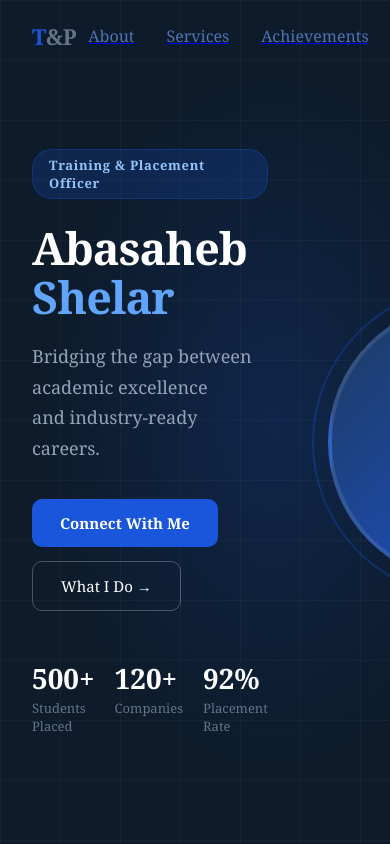
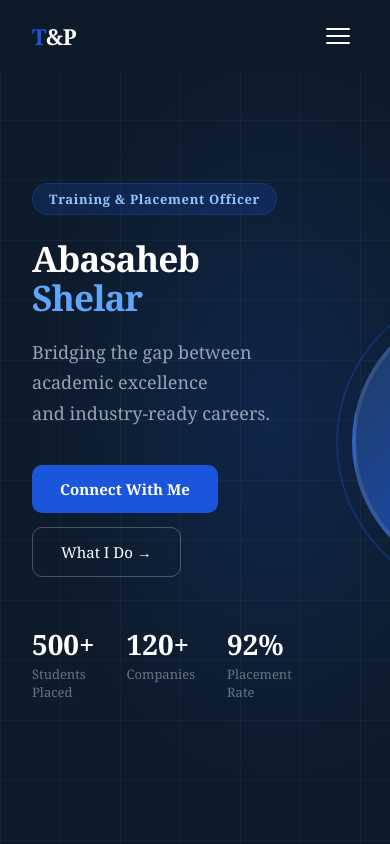
Before and after one commit to Dinesh9418/abasaheb_portfolio, a React (Vite) app: page / in a window 390 px wide. Shown: the top 844 px of the page. Built offline with nearby package versions, Linux system fonts and the light colour scheme.

Commit message:
navbar style changes

```diff
--- a/src/components/nav/Navbar.jsx
+++ b/src/components/nav/Navbar.jsx
@@ -4,10 +4,21 @@ import { styles } from "../style/Style";
 
 const NAV_LINKS = ["About", "Services", "Achievements", "Testimonials", "Contact"];
 
+function useIsMobile(breakpoint = 900) {
+  const [isMobile, setIsMobile] = useState(window.innerWidth <= breakpoint);
+  useEffect(() => {
+    const handler = () => setIsMobile(window.innerWidth <= breakpoint);
+    window.addEventListener("resize", handler);
+    return () => window.removeEventListener("resize", handler);
+  }, [breakpoint]);
+  return isMobile;
+}
+
 const Navbar = () => {
   const [menuOpen, setMenuOpen] = useState(false);
   const [scrolled, setScrolled] = useState(false);
   const [pendingScroll, setPendingScroll] = useState(null);
+  const isMobile = useIsMobile();
   const navigate = useNavigate();
   const location = useLocation();
 
@@ -17,7 +28,6 @@ const Navbar = () => {
     return () => window.removeEventListener("scroll", onScroll);
   }, []);
 
-  // ✅ Fires after navigation completes and Home has rendered
   useEffect(() => {
     if (pendingScroll && location.pathname === "/") {
       const el = document.getElementById(pendingScroll);
@@ -28,34 +38,57 @@ const Navbar = () => {
     }
   }, [location, pendingScroll]);
 
+  // Close menu on route change
+  useEffect(() => {
+    setMenuOpen(false);
+  }, [location.pathname]);
+
   const handleNavClick = (id) => {
     setMenuOpen(false);
     if (location.pathname !== "/") {
-      // On a different route — navigate first, scroll after
       setPendingScroll(id);
       navigate("/");
     } else {
-      // Already on home — just scroll
       document.getElementById(id)?.scrollIntoView({ behavior: "smooth" });
     }
   };
 
+  const navBg = scrolled
+    ? "rgba(255,255,255,0.97)"
+    : "rgba(13,27,42,0.85)";
+
+  const barColor = scrolled && !isMobile ? "#0d1b2a" : "#fff";
+
   return (
-    <div>
-      <nav style={{ ...styles.nav, ...(scrolled ? styles.navScrolled : {}) }}>
+    <nav style={{
+      ...styles.nav,
+      background: navBg,
+      backdropFilter: "blur(8px)",
+      borderBottom: scrolled ? "1px solid #e2e8f0" : "none",
+      boxShadow: scrolled ? "0 2px 20px rgba(0,0,0,0.06)" : "none",
+    }}>
       <div style={styles.navInner}>
 
+        {/* Logo */}
         <Link to="/" style={{ textDecoration: "none" }}>
-            <div style={styles.logo}>
+          <div style={{
+            ...styles.logo,
+            color: scrolled && !isMobile ? "#64748b" : "#fff"
+          }}>
             <span style={styles.logoAccent}>T</span>&P
           </div>
         </Link>
 
+        {/* Desktop links — only rendered on desktop */}
+        {!isMobile && (
           <div style={styles.navLinks}>
             {NAV_LINKS.map((l) => (
               <button
                 key={l}
-                style={styles.navLink}
+                style={{
+                  ...styles.navLink,
+                  color: scrolled ? "#5073b4" : "#cbd5e1",
+                }}
                 onClick={() => handleNavClick(l.toLowerCase())}
                 className="nav-link"
               >
@@ -70,29 +103,97 @@ const Navbar = () => {
               Get in Touch
             </button>
           </div>
+        )}
 
-          <button style={styles.menuBtn} onClick={() => setMenuOpen(!menuOpen)}>
-            <div style={{ ...styles.bar, ...(menuOpen ? styles.bar1Open : {}) }} />
-            <div style={{ ...styles.bar, ...(menuOpen ? styles.bar2Open : {}) }} />
-            <div style={{ ...styles.bar, ...(menuOpen ? styles.bar3Open : {}) }} />
+        {/* Hamburger — only rendered on mobile */}
+        {isMobile && (
+          <button
+            onClick={() => setMenuOpen(!menuOpen)}
+            style={{
+              background: "none",
+              border: "none",
+              cursor: "pointer",
+              padding: "8px",
+              display: "flex",
+              flexDirection: "column",
+              justifyContent: "center",
+              gap: "5px",
+            }}
+          >
+            <div style={{
+              width: 24, height: 2, background: barColor, borderRadius: 2,
+              transition: "all 0.3s",
+              transform: menuOpen ? "rotate(45deg) translate(5px, 5px)" : "none",
+            }} />
+            <div style={{
+              width: 24, height: 2, background: barColor, borderRadius: 2,
+              transition: "all 0.3s",
+              opacity: menuOpen ? 0 : 1,
+            }} />
+            <div style={{
+              width: 24, height: 2, background: barColor, borderRadius: 2,
+              transition: "all 0.3s",
+              transform: menuOpen ? "rotate(-45deg) translate(5px, -5px)" : "none",
+            }} />
           </button>
+        )}
       </div>
 
-        {menuOpen && (
-          <div style={styles.mobileMenu}>
+      {/* Mobile dropdown — only when open */}
+      {isMobile && menuOpen && (
+        <div style={{
+          background: "#0d1b2a",
+          borderTop: "1px solid rgba(255,255,255,0.1)",
+          display: "flex",
+          flexDirection: "column",
+          position: "absolute",
+          top: 72,
+          left: 0,
+          right: 0,
+          zIndex: 99,
+          boxShadow: "0 8px 24px rgba(0,0,0,0.4)",
+        }}>
           {NAV_LINKS.map((l) => (
             <button
               key={l}
-                style={styles.mobileLink}
               onClick={() => handleNavClick(l.toLowerCase())}
+              style={{
+                background: "none",
+                border: "none",
+                borderBottom: "1px solid rgba(255,255,255,0.06)",
+                cursor: "pointer",
+                fontSize: 15,
+                color: "#fff",
+                padding: "16px 2rem",
+                textAlign: "left",
+                fontFamily: "inherit",
+              }}
             >
               {l}
             </button>
           ))}
+          <div style={{ padding: "12px 1.5rem 16px" }}>
+            <button
+              onClick={() => handleNavClick("contact")}
+              style={{
+                background: "#1a56db",
+                border: "none",
+                cursor: "pointer",
+                fontSize: 15,
+                fontWeight: 600,
+                color: "#fff",
+                padding: "12px 24px",
+                borderRadius: 8,
+                fontFamily: "inherit",
+                width: "100%",
+              }}
+            >
+              Get in Touch
+            </button>
+          </div>
         </div>
       )}
     </nav>
-    </div>
   );
 };
 
--- a/src/components/style/Style.js
+++ b/src/components/style/Style.js
@@ -19,9 +19,6 @@ export const styles = {
     zIndex: 100,
     padding: "0 2rem",
     transition: "all 0.3s ease",
-    // background: "transparent",
-    // border: "2px solid red",
-    // background: "#12467d",
   },
   navScrolled: {
     background: "rgba(255,255,255,0.97)",
@@ -36,7 +33,12 @@ export const styles = {
     justifyContent: "space-between",
     height: 72,
   },
-  logo: { fontSize: 22, fontWeight: 700, letterSpacing: "-0.5px", color: MUTED },
+  logo: {
+    fontSize: 22,
+    fontWeight: 700,
+    letterSpacing: "-0.5px",
+    color: MUTED,
+  },
   logoAccent: { color: BLUE },
   navLinks: { display: "flex", alignItems: "center", gap: 8 },
   navLink: {
@@ -48,8 +50,6 @@ export const styles = {
     padding: "6px 12px",
     borderRadius: 6,
     fontFamily: "inherit",
-    textDecoration: "underline blue",
-    // border: "2px solid red",
   },
   navCta: {
     background: BLUE,
@@ -64,13 +64,13 @@ export const styles = {
     marginLeft: 8,
   },
   menuBtn: {
-    display: "none",
     background: "none",
     border: "none",
     cursor: "pointer",
     padding: 4,
     flexDirection: "column",
     gap: 5,
+    display: "none", // hidden by default, shown via CSS class below
   },
   bar: {
     width: 24,
@@ -78,6 +78,7 @@ export const styles = {
     background: DARK,
     borderRadius: 2,
     transition: "all 0.3s",
+    display: "block",
   },
   bar1Open: { transform: "rotate(45deg) translate(5px, 5px)" },
   bar2Open: { opacity: 0 },
@@ -94,11 +95,10 @@ export const styles = {
     border: "none",
     cursor: "pointer",
     fontSize: 15,
-    color: Text,
+    color: TEXT,
     padding: "12px 2rem",
     textAlign: "left",
     fontFamily: "inherit",
-    border: "2px solid red",
   },
 
   hero: {
@@ -136,7 +136,7 @@ export const styles = {
     letterSpacing: "0.05em",
   },
   heroName: {
-    fontSize: "clamp(2.8rem, 6vw, 4.5rem)",
+    fontSize: "clamp(2.2rem, 6vw, 4.5rem)",
     fontWeight: 700,
     color: "#fff",
     lineHeight: 1.1,
@@ -291,7 +291,7 @@ export const styles = {
 
   servicesGrid: {
     display: "grid",
-    gridTemplateColumns: "repeat(auto-fill, minmax(320px, 1fr))",
+    gridTemplateColumns: "repeat(auto-fill, minmax(280px, 1fr))",
     gap: 24,
     marginTop: 48,
   },
@@ -313,7 +313,7 @@ export const styles = {
 
   achievementsGrid: {
     display: "grid",
-    gridTemplateColumns: "repeat(auto-fill, minmax(180px, 1fr))",
+    gridTemplateColumns: "repeat(auto-fill, minmax(160px, 1fr))",
     gap: 24,
     marginTop: 48,
   },
@@ -340,7 +340,7 @@ export const styles = {
 
   testimonialsGrid: {
     display: "grid",
-    gridTemplateColumns: "repeat(auto-fill, minmax(300px, 1fr))",
+    gridTemplateColumns: "repeat(auto-fill, minmax(280px, 1fr))",
     gap: 24,
     marginTop: 48,
   },
@@ -418,6 +418,7 @@ export const styles = {
     background: "#fff",
     color: TEXT,
     width: "100%",
+    boxSizing: "border-box",
   },
   textarea: { minHeight: 120, resize: "vertical" },
   submitBtn: {
@@ -440,6 +441,8 @@ export const styles = {
     display: "flex",
     justifyContent: "space-between",
     alignItems: "center",
+    flexWrap: "wrap",
+    gap: 8,
   },
   footerLogo: { fontSize: 16, fontWeight: 700, color: "#fff" },
   footerText: { fontSize: 13, color: "#475569" },
@@ -447,21 +450,45 @@ export const styles = {
 
 export const css = `
   * { box-sizing: border-box; margin: 0; padding: 0; }
+
   .nav-link:hover { background: #f1f5f9 !important; }
   .cta-btn:hover { opacity: 0.88; transform: translateY(-1px); transition: all 0.2s; }
   .outline-btn:hover { background: rgba(255,255,255,0.08) !important; }
   .service-card:hover { border-color: #bfdbfe !important; transform: translateY(-3px); transition: all 0.25s; }
   .achieve-card:hover { background: rgba(255,255,255,0.08) !important; transition: all 0.25s; }
   .form-input:focus { border-color: #1a56db !important; box-shadow: 0 0 0 3px rgba(26,86,219,0.1); }
+
+  /* ── Hamburger: hidden on desktop, shown on mobile ── */
+  .menu-btn { display: none !important; }
+
   @media (max-width: 900px) {
+    /* Show hamburger, hide desktop nav */
+    .menu-btn { display: flex !important; }
     .nav-links-wrap { display: none !important; }
+
+    /* Hero: stack vertically, hide image */
     .hero-image-wrap { display: none !important; }
+    .hero-inner { flex-direction: column !important; }
+    .hero-content { max-width: 100% !important; text-align: center; }
+    .hero-actions { justify-content: center !important; }
+    .hero-stats { justify-content: center !important; }
   }
+
   @media (max-width: 768px) {
-    [style*="gridTemplateColumns: 1fr 340px"] { grid-template-columns: 1fr !important; }
-    [style*="gridTemplateColumns: 1fr 1fr"] { grid-template-columns: 1fr !important; }
-    [style*="marginLeft: 60"] { display: none; }
-    [style*="display: flex; gap: 32"] { gap: 20px !important; }
-    [style*="display: none; background: none; border: none; cursor: pointer; padding: 4px"] { display: flex !important; }
+    /* Stack all 2-col grids */
+    .about-grid   { grid-template-columns: 1fr !important; }
+    .contact-grid { grid-template-columns: 1fr !important; }
+
+    /* Reduce section padding */
+    .section-pad { padding: 48px 1.25rem !important; }
+
+    /* Footer stack */
+    .footer-inner { flex-direction: column !important; text-align: center; }
+  }
+
+  @media (max-width: 480px) {
+    .hero-stats { flex-direction: column !important; gap: 16px !important; align-items: center; }
+    .hero-actions { flex-direction: column !important; width: 100%; }
+    .hero-actions button { width: 100% !important; }
   }
 `;
```
Lines whose indentation alone changed are shown as unchanged.
